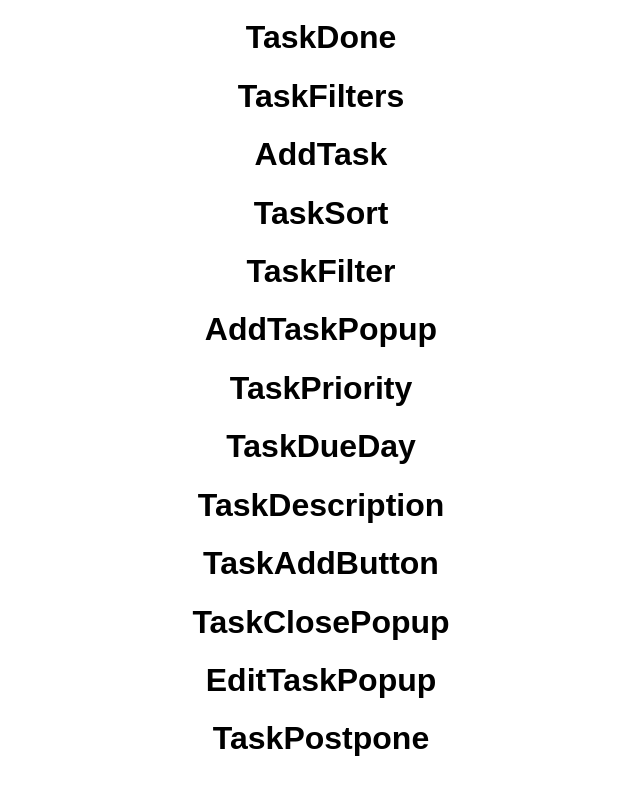
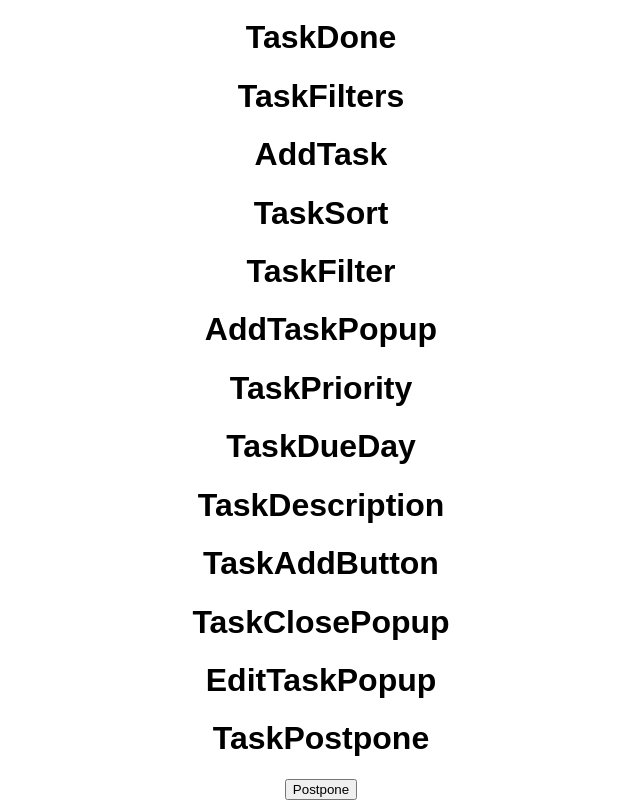
Before and after one commit to jarek-figura/gentlemen-app, a React (Create React App) app: page / in a window 1280 px wide. Shown: the part 236-1036 px from the top of the page, without its empty margins (319-959 px from the left). Before the commit the page ends 1015 px from the top, so only its background shows below. Built offline with nearby package versions, Linux system fonts and the light colour scheme.

Commit message:
Add component TaskPostpone1

```diff
--- a/src/App.js
+++ b/src/App.js
@@ -1,6 +1,7 @@
 import React, { Component } from 'react';
 import logo from './logo.svg';
 import './App.css';
+import TaskPostpone from "./components/TaskPostpone/TaskPostpone";
 
 class App extends Component {
   render() {
@@ -23,6 +24,8 @@ class App extends Component {
         <h1>TaskClosePopup</h1>
         <h1>EditTaskPopup</h1>
         <h1>TaskPostpone</h1>
+        <TaskPostpone postpone={() => alert('Test')} />
+
       </div>
     );
   }
--- a/src/components/TaskPostpone/TaskPostpone.js
+++ b/src/components/TaskPostpone/TaskPostpone.js
@@ -1,11 +1,13 @@
-import React, { Component } from 'react';
+import React, {Component} from 'react';
 import './TaskPostpone.css';
 
 class TaskPostpone extends Component {
+
+
   render() {
     return (
 
-      <button>Postpone</button>
+      <button onClick={this.props.postpone}>Postpone</button>
 
     );
   }
```
